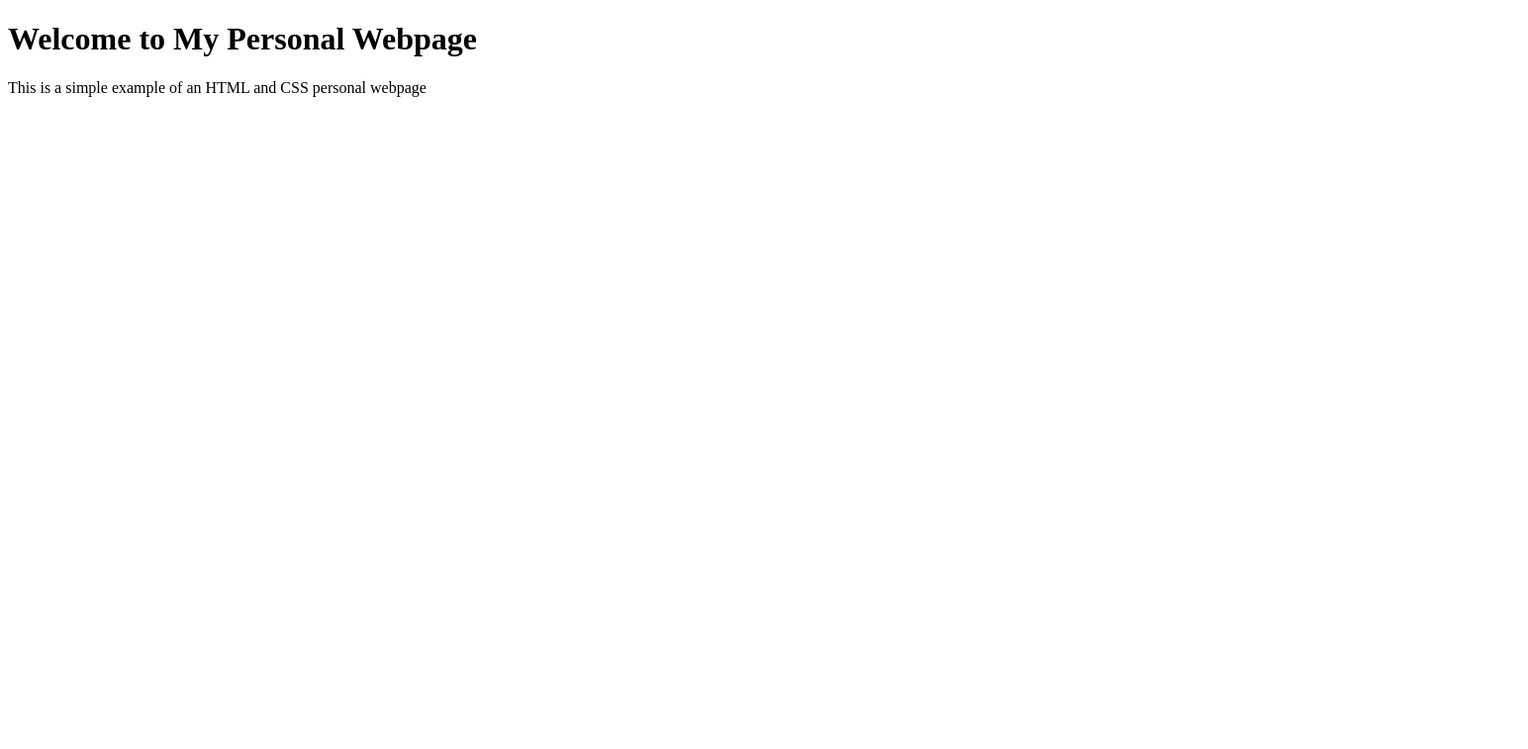
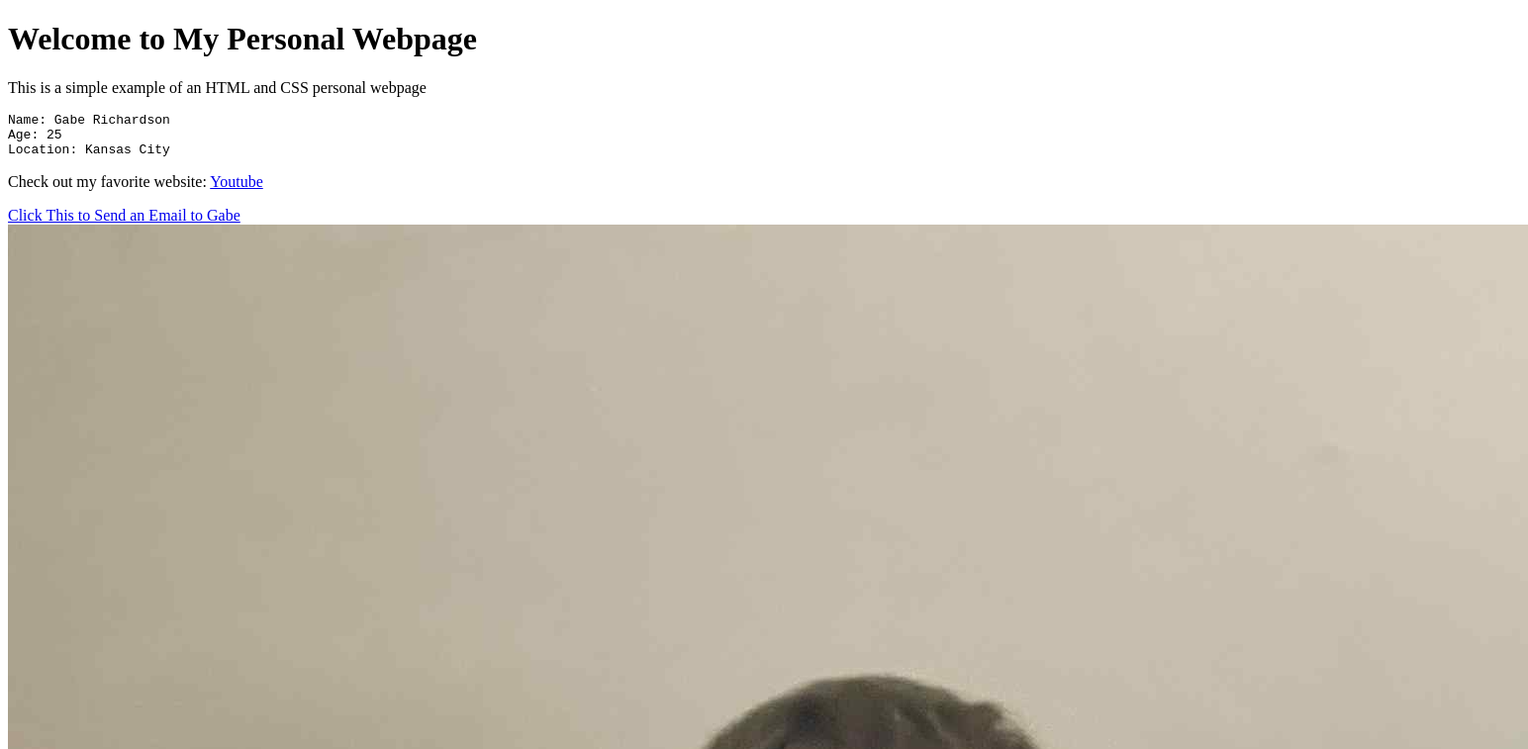
Before and after one commit to GabrielRichardson-sudo/Goodwill, a plain HTML site: page index.html in a window 1280 px wide. Shown: the top 757 px of the page at 99% size, 1544 px wide, since content can reach past the window. Drawn offline with Linux system fonts and the light colour scheme.

Commit message:
Update index.html

```diff
--- a/index.html
+++ b/index.html
@@ -7,6 +7,20 @@
 <header>
 <h1>Welcome to My Personal Webpage</h1>
 <p>This is a simple example of an HTML and CSS personal webpage</p>
+<pre>
+Name: Gabe Richardson
+Age: 25
+Location: Kansas City
+</pre>
 </header>
+<section>
+<p>
+Check out my favorite website:
+<a href="https://www.youtube.com/" target="_blank">Youtube</a>
+</p>
+<a href="mailto:uziahdapariah22@gmail.com" target="_blank">Click This to Send an Email to Gabe</a>
+<a href="https://github.com/GabrielRichardson-sudo/Goodwill/blob/main/Jeremy.jpg?raw=true" target="_blank">
+<img src="https://github.com/GabrielRichardson-sudo/Goodwill/blob/main/Jeremy.jpg?raw=true" alt="My Son"></a>
+</section>
 </body>
 </html>
```
Lines whose indentation alone changed are shown as unchanged.
